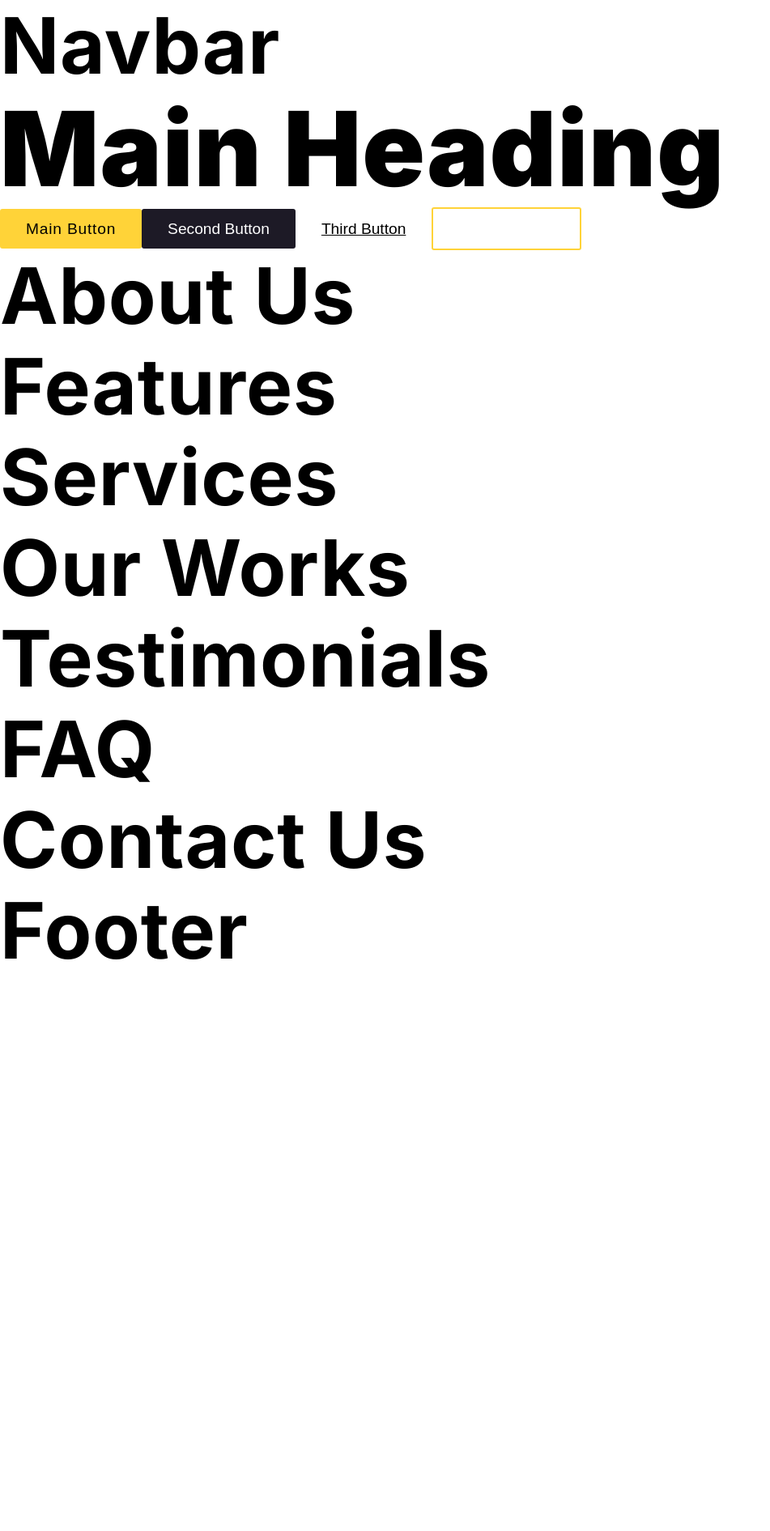
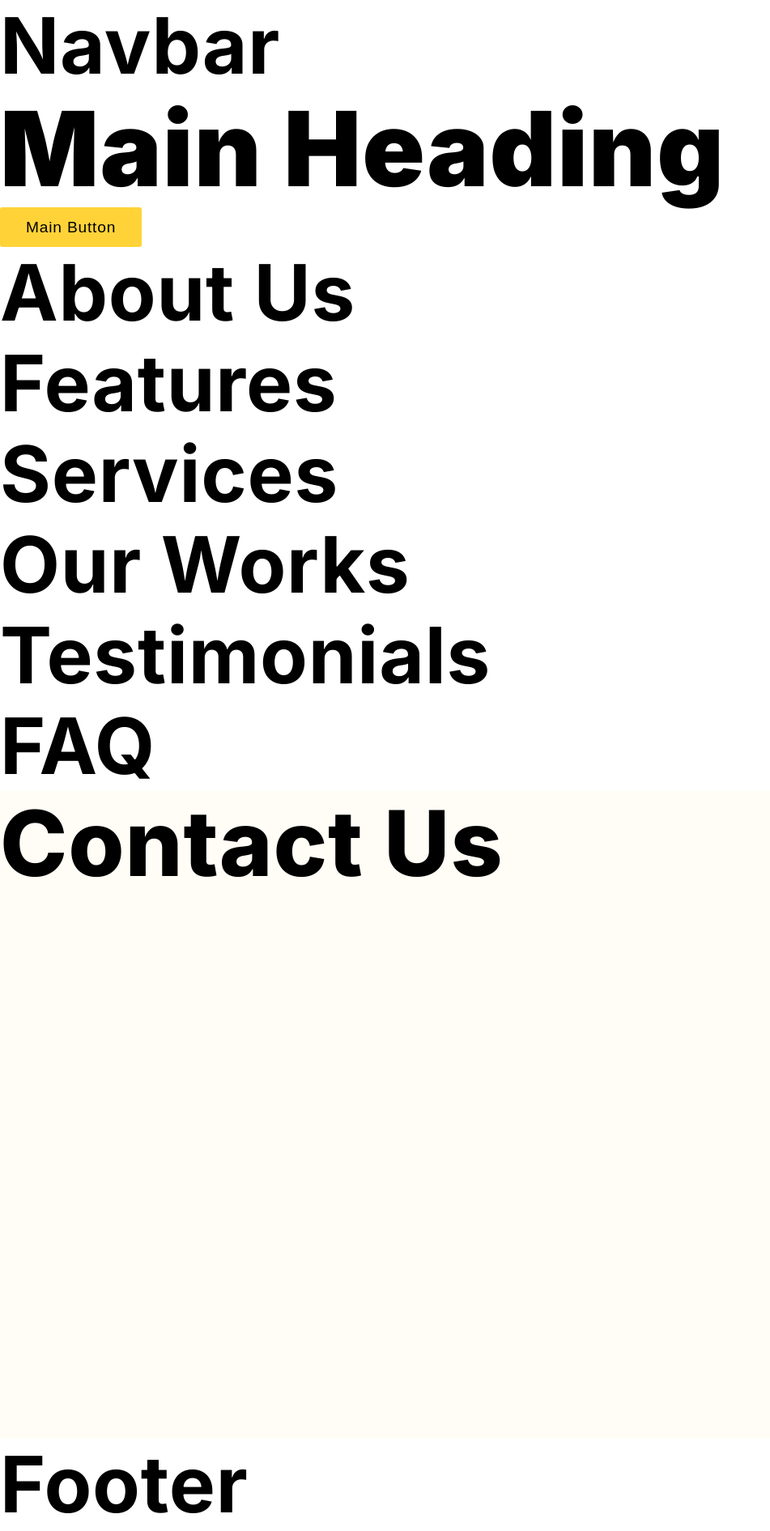
Before and after one commit to JunaidShamnad/Agency-Website, a Next.js app: page / in a window 1280 px wide. Shown: the whole page at 81% size, without its empty margins (0-951 px from the left). Before the commit the page ends 1207 px from the top, so only its background shows below. Built offline with nearby package versions, Linux system fonts and the light colour scheme.

Commit message:
created small changes
Co-authored-by: mohammedansil <mohammedansil@users.noreply.github.com>

```diff
--- a/components/ContactUs/ContactUs.styled.js
+++ b/components/ContactUs/ContactUs.styled.js
@@ -1,6 +1,15 @@
 import styled from "styled-components";
-import { HeadingH3 } from "../cssHelper";
+import {HeadingH2} from '../cssHelper'
 
-export const Heading = styled.h1`
- ${ HeadingH3 };
+
+
+export const Container = styled.div`
+ height:100vh;
+ width:100vw;
+ display:flex;
+background:${({ theme }) => theme.colors.primaryBackground};
 `;
+
+export const Heading = styled.h2`
+${HeadingH2}
+`
--- a/components/ContactUs/index.jsx
+++ b/components/ContactUs/index.jsx
@@ -1,11 +1,11 @@
-import { Heading } from "./ContactUs.styled"
+import { Container, Heading } from "./ContactUs.styled"
 
 
 const ContactUs = () => {
     return (
-      <>
+      <Container>
       <Heading>Contact Us</Heading>
-      </>
+      </Container>
     )
   }
 
--- a/components/HeroSection/HeroSection.styled.js
+++ b/components/HeroSection/HeroSection.styled.js
@@ -1,6 +1,7 @@
 import styled from "styled-components";
-import {  MainHeading } from "../cssHelper";
+import { MainHeading } from "../cssHelper";
+
 
 export const Heading = styled.h1`
- ${MainHeading};
+${MainHeading}
 `;
--- a/components/HeroSection/index.jsx
+++ b/components/HeroSection/index.jsx
@@ -1,5 +1,5 @@
 
-import MainButton, { FourthButton, SecondButton, ThirdButton } from "../Button"
+import MainButton from "../Button"
 import { Heading } from "./HeroSection.styled"
 
 
@@ -8,9 +8,6 @@ const HeroSection = () => {
       <>
       <Heading>Main Heading</Heading>
       <MainButton>Main Button</MainButton>
-      <SecondButton>Second Button</SecondButton>
-      <ThirdButton>Third Button</ThirdButton>
-      <FourthButton>Fourth Button</FourthButton>
       </>
     )
   }
```
